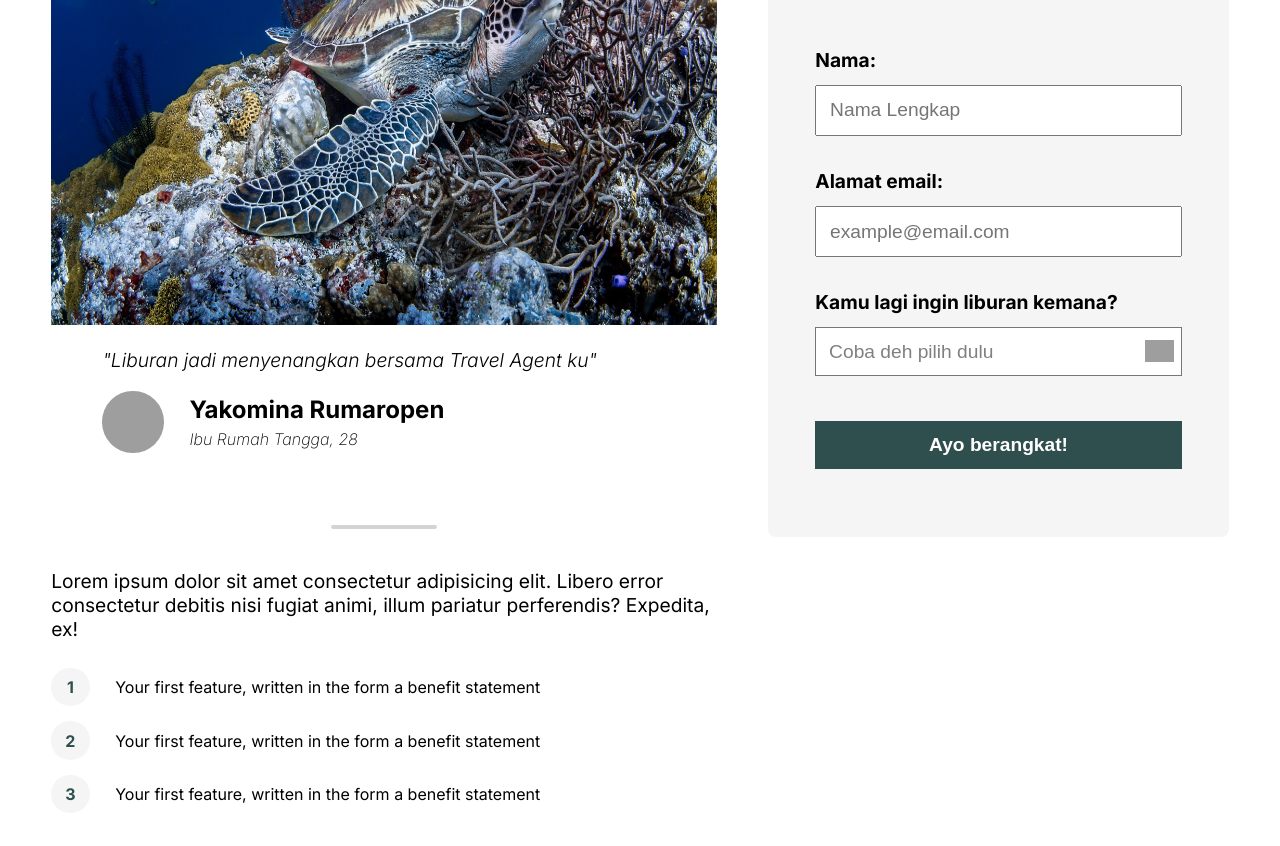
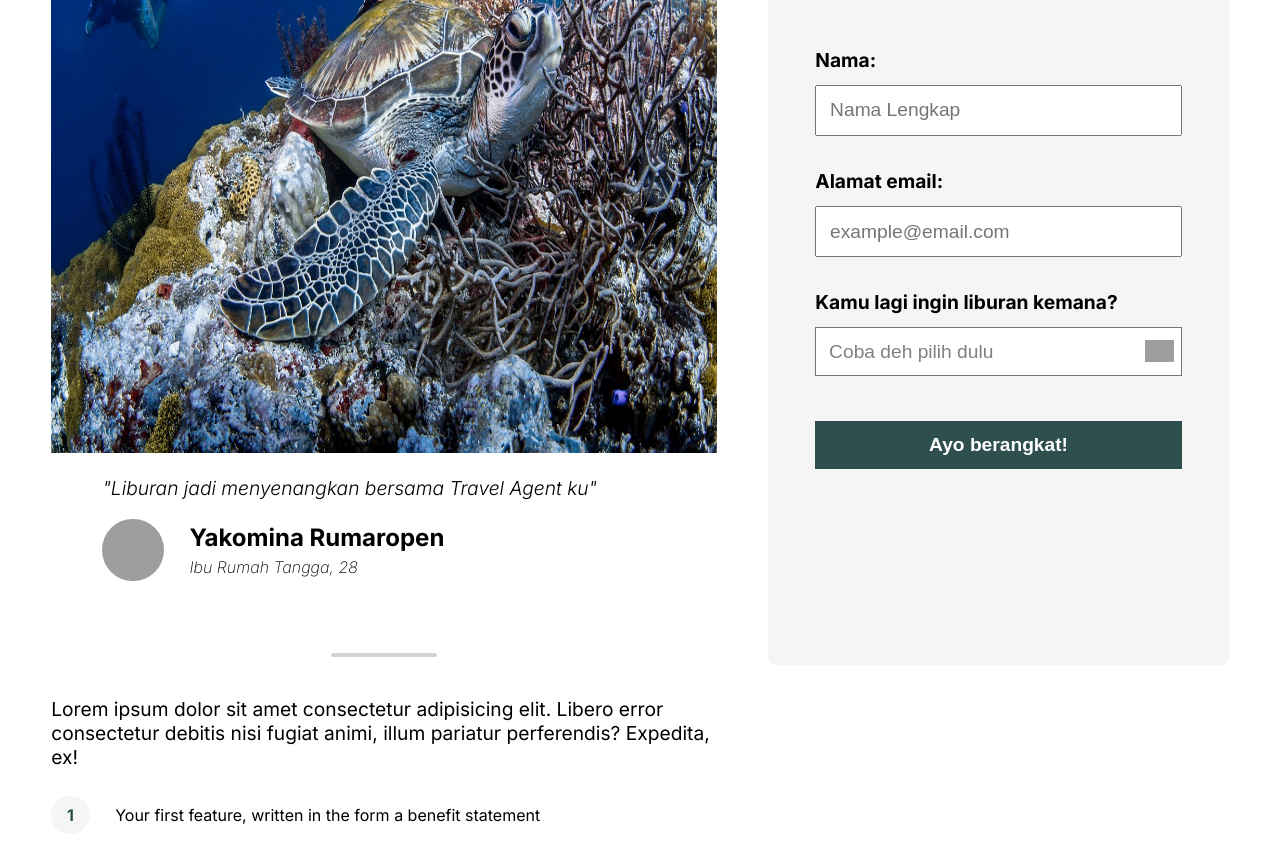
Before and after one commit to revou-fundamental-course/09-dec-24-ghalibputra8, a plain HTML site: page index.html in a window 1280 px wide. Shown: the part 571-1417 px from the top of the page. Drawn offline with Linux system fonts and the light colour scheme; grey boxes are pictures that could not be loaded.

Commit message:
Update style.css

```diff
--- a/css/style.css
+++ b/css/style.css
@@ -74,7 +74,7 @@ display: none;
 }
 .mySlides > img {
     width: 100%;
-    height: 38vw;
+    height: 48vw;
 }
 .fade {
 animation-name: fade;
```
